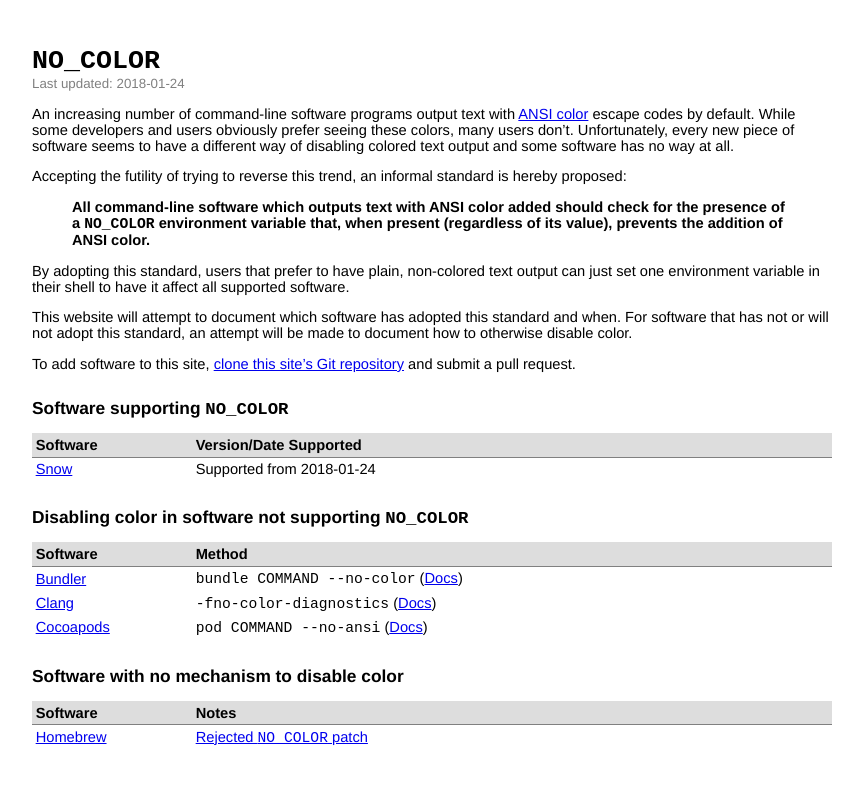
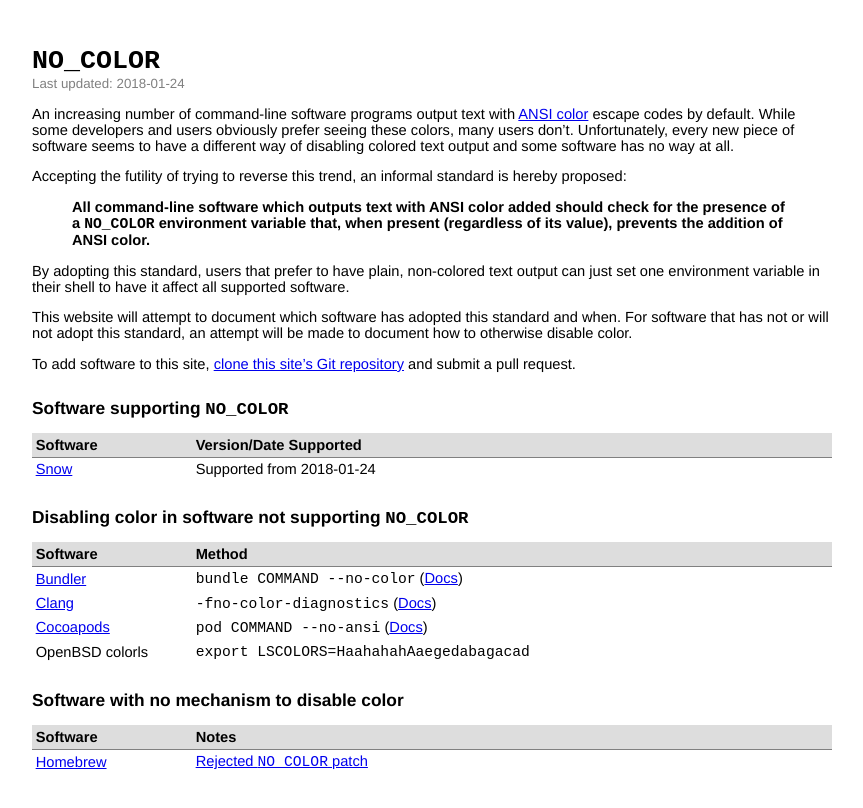
Before and after one commit to jcs/no_color, a Jekyll site: the page built from index.md, in a window 1280 px wide. Shown: the top 808 px of the page, without its empty margins (208-1071 px from the left). Built offline with Jekyll 4.4.1, drawn with Linux system fonts in a browser that asks for light colours; our own code applies the rules of GitHub Pages for plain Markdown files.

Commit message:
colorls
Do you like colorls(1) but hate colors? Do I have the environment
variable for you!

This is documented in the man page but I'm unsure how to link to it.

```diff
--- a/index.md
+++ b/index.md
@@ -47,6 +47,7 @@ and submit a pull request.
 | [Bundler](https://bundler.io/) | `bundle COMMAND --no-color` ([Docs](https://bundler.io/v1.15/man/bundle.1.html)) |
 | [Clang](https://clang.llvm.org/) | `-fno-color-diagnostics` ([Docs](https://clang.llvm.org/docs/UsersManual.html#formatting-of-diagnostics)) |
 | [Cocoapods](https://cocoapods.org/) | `pod COMMAND --no-ansi` ([Docs](https://guides.cocoapods.org/terminal/commands.html#pod_install)) |
+| OpenBSD colorls | `export LSCOLORS=HaahahahAaegedabagacad` |
 {: rules="groups"}
 
 ## Software with no mechanism to disable color
```
